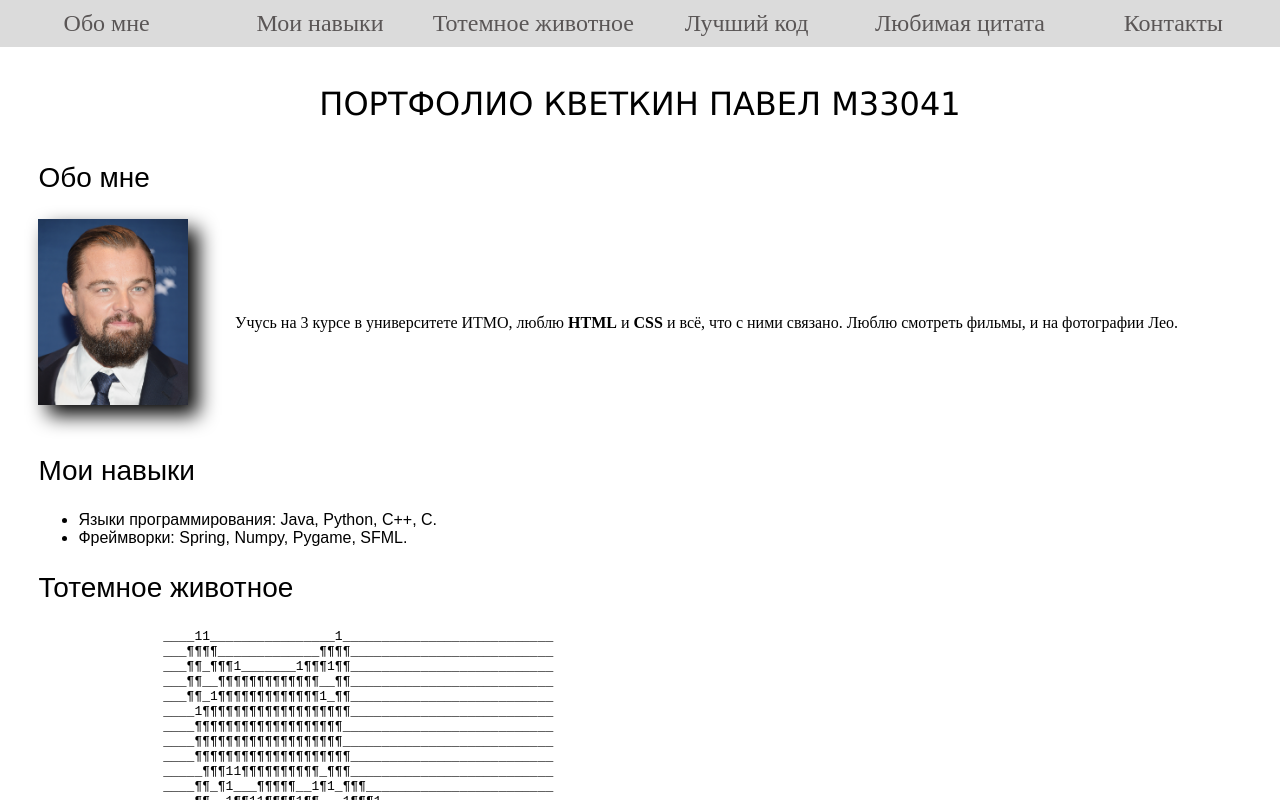
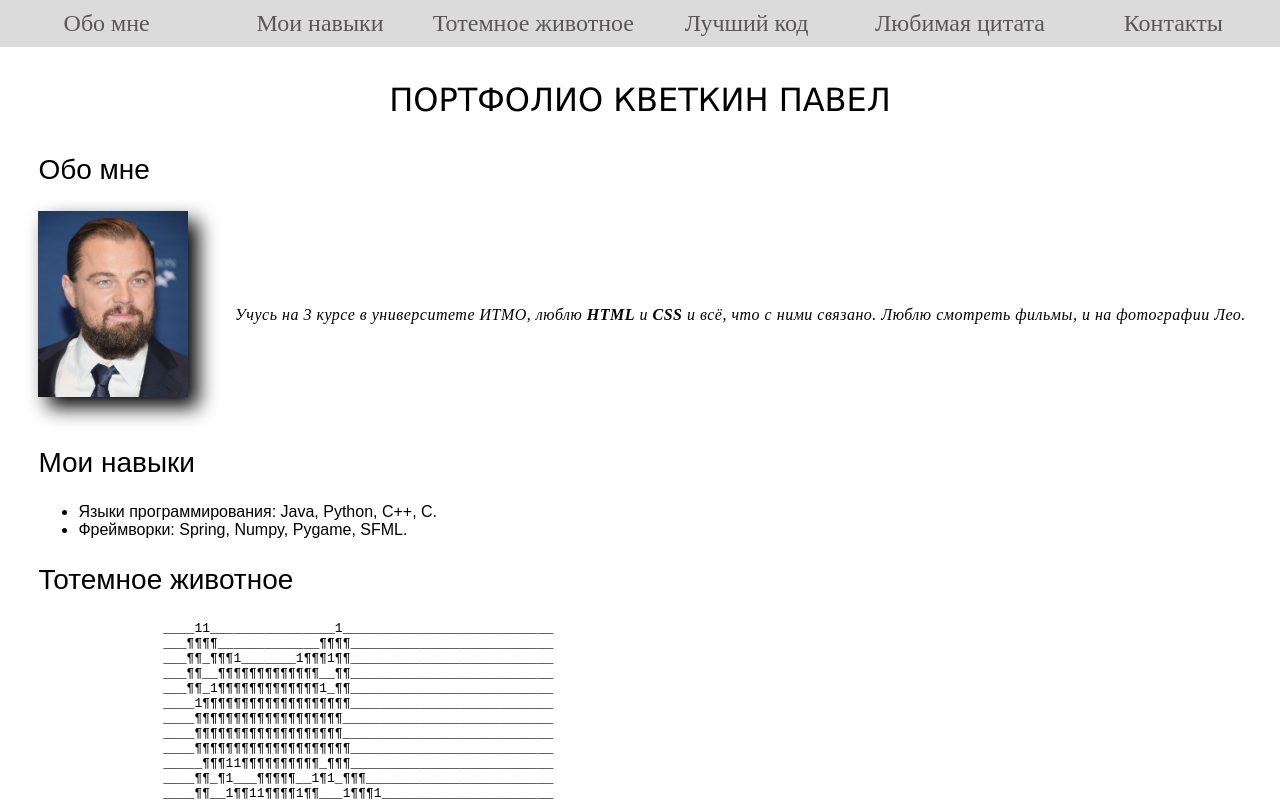
Before and after one commit to pvkvetkin/web-sem5, a plain HTML site: page index.html in a window 1280 px wide. Shown: the top 800 px of the page. Drawn offline with Linux system fonts and the light colour scheme.

Commit message:
adding properties

```diff
--- a/css/style.css
+++ b/css/style.css
@@ -20,7 +20,8 @@ h1 {
     margin-bottom: 3%;
     font-family: Verdana, Geneva, Tahoma, sans-serif;
     font-weight: lighter;
-    text-transform: uppercase
+    text-transform: uppercase;
+    line-height: 30px;
 }
 
 section {
@@ -30,6 +31,9 @@ section {
 
 section p {
     font-family: 'Times New Roman', Times, serif;
+    font-style: italic;
+    letter-spacing: 0.5px;
+    text-indent: 1px;
 }
 
 section h2 {
--- a/index.html
+++ b/index.html
@@ -20,7 +20,7 @@
             <a href="#Quote">Любимая цитата</a>
             <a href="#Contacts">Контакты</a>
         </nav>
-        <h1> Портфолио Кветкин Павел M33041</h1>
+        <h1> Портфолио Кветкин Павел</h1>
     </header>
     <main>
         <section id="About">
```
